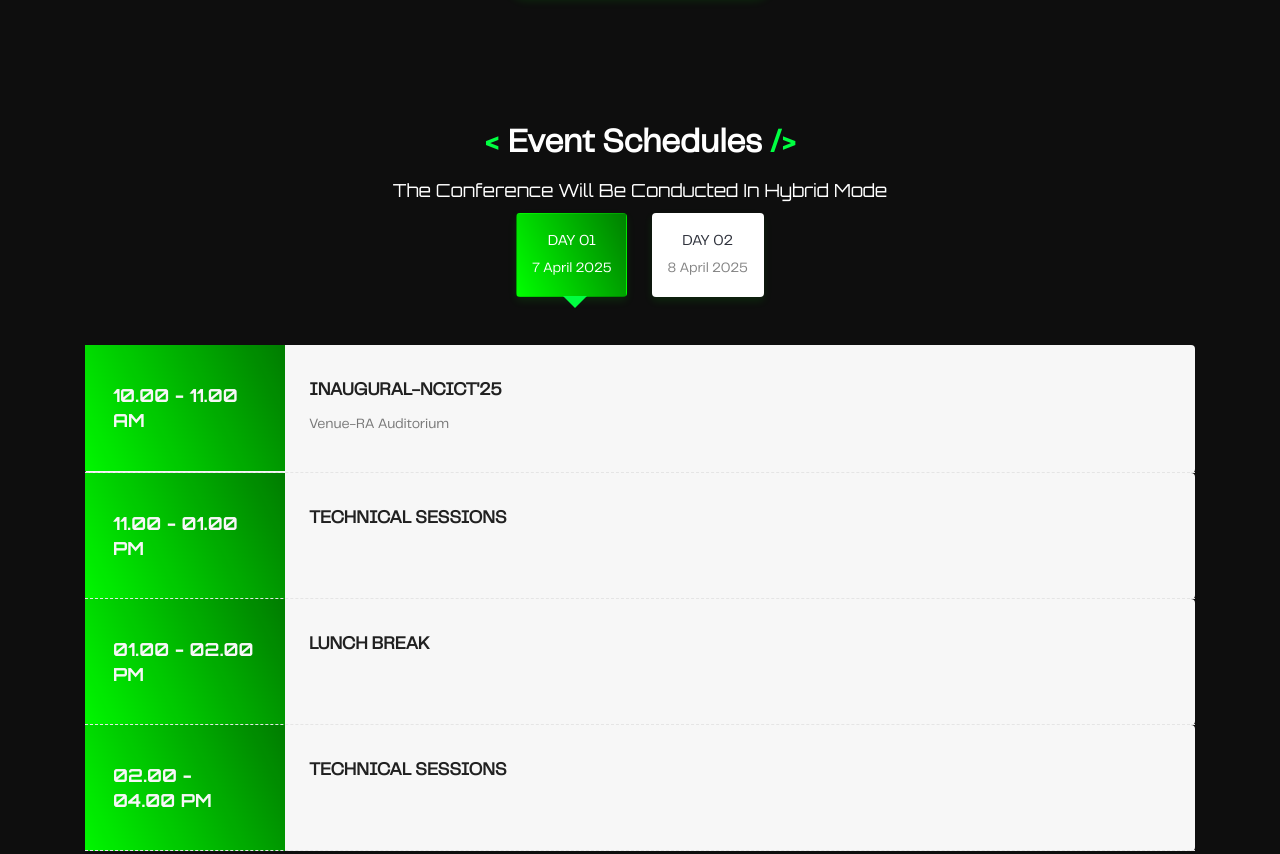
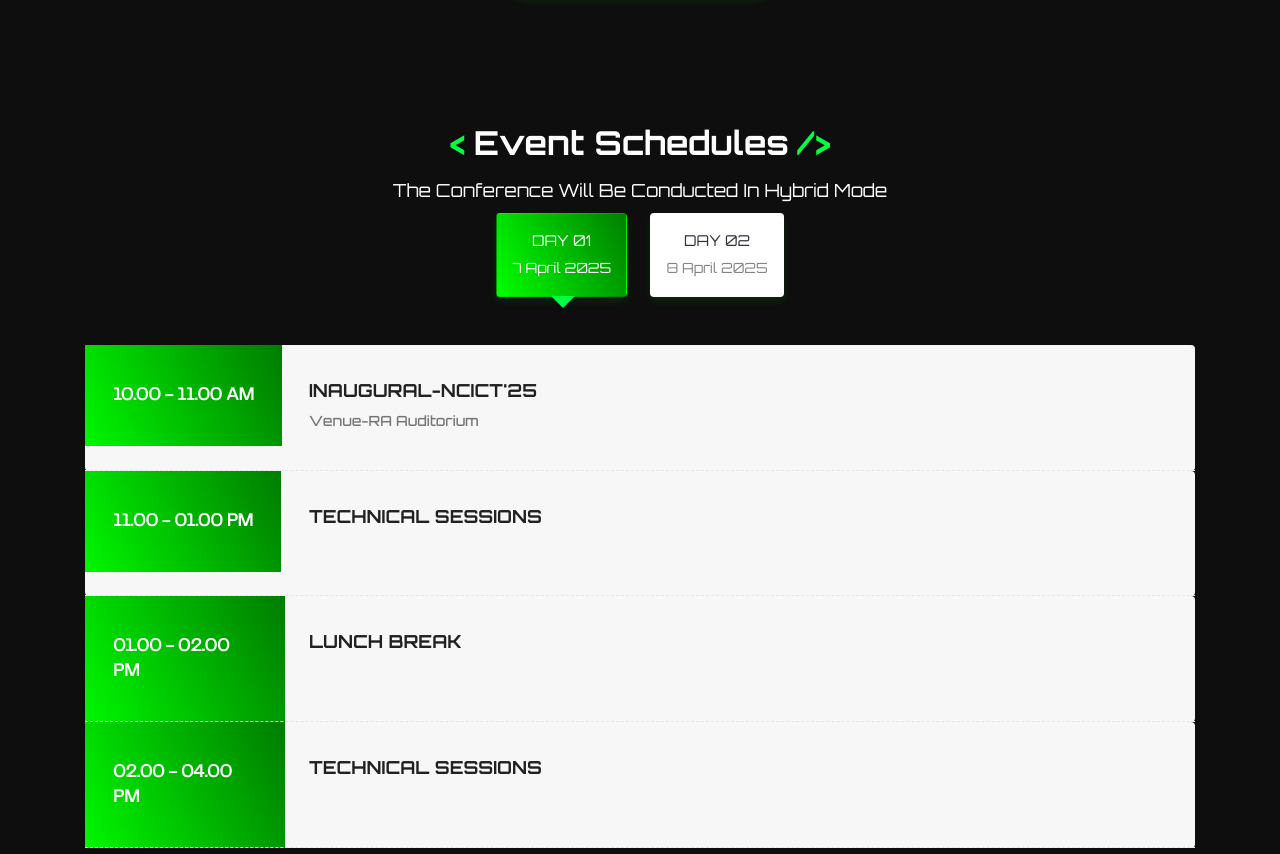
Before and after one commit to barryallen16/ncict-25, a plain HTML site: page index.html in a window 1280 px wide. Shown: the part 3813-4667 px from the top of the page. Drawn offline with Linux system fonts and the light colour scheme; animation ran at ten frames a second; files whose address does not match are found by name.

Commit message:
Update main.css

```diff
--- a/assets/css/main.css
+++ b/assets/css/main.css
@@ -8,7 +8,7 @@ body {
   font-size: 15px;
   /* font-weight: 400;/ */
   /* font-family: 'Open Sans', sans-serif; */
-  font-family: "Orbitron", serif;
+  font-family: Telegraf, serif;
   -webkit-box-sizing: border-box;
   -moz-box-sizing: border-box;
   box-sizing: border-box;
@@ -24,7 +24,7 @@ body {
 h1, h2, h3, h4, h5 {
   font-size: 36px;
   font-weight: 700;
-    font-family: Telegraf,serif;
+    font-family:"Orbitron" ,serif;
 }
 
 a {
```
